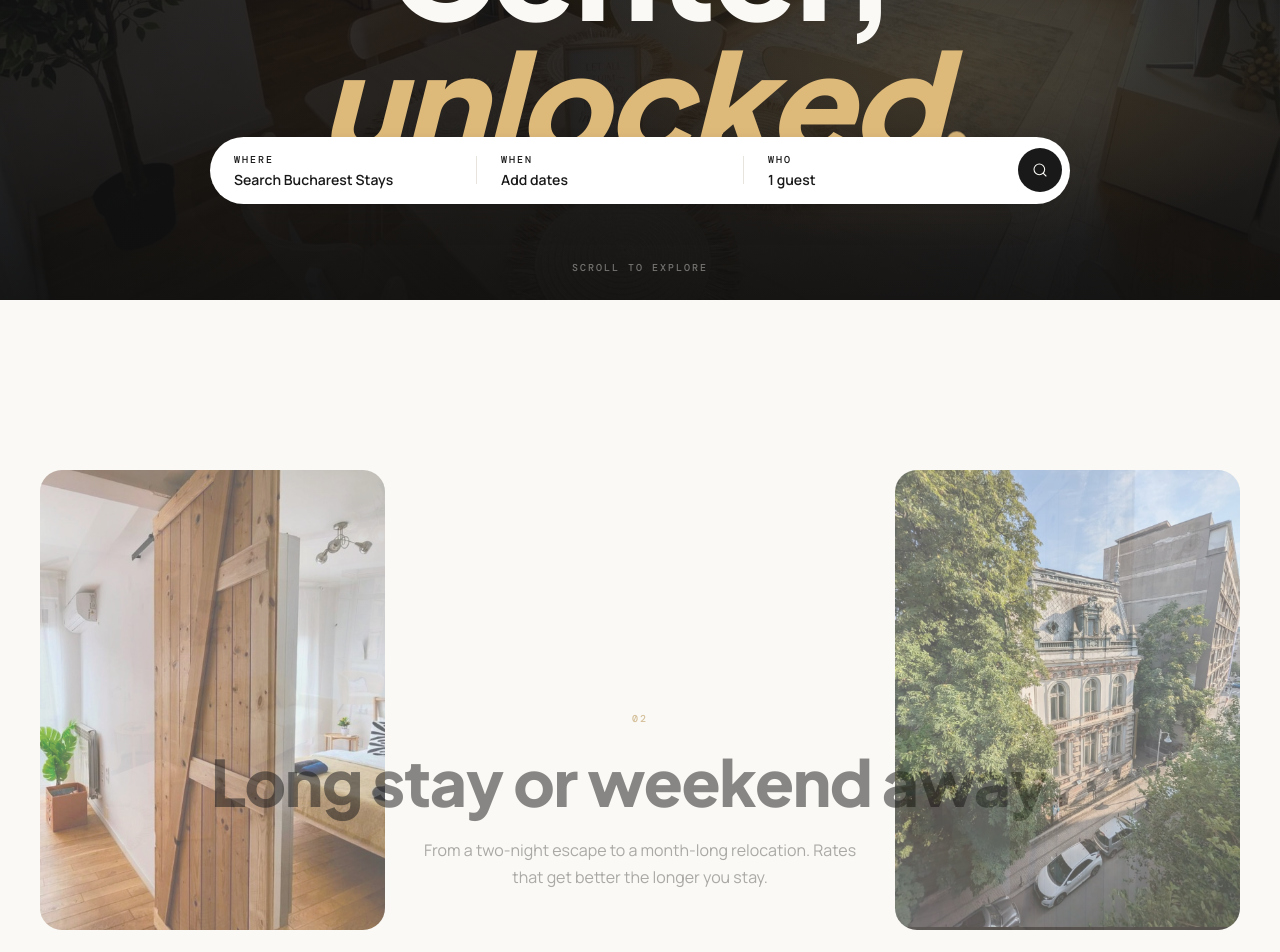
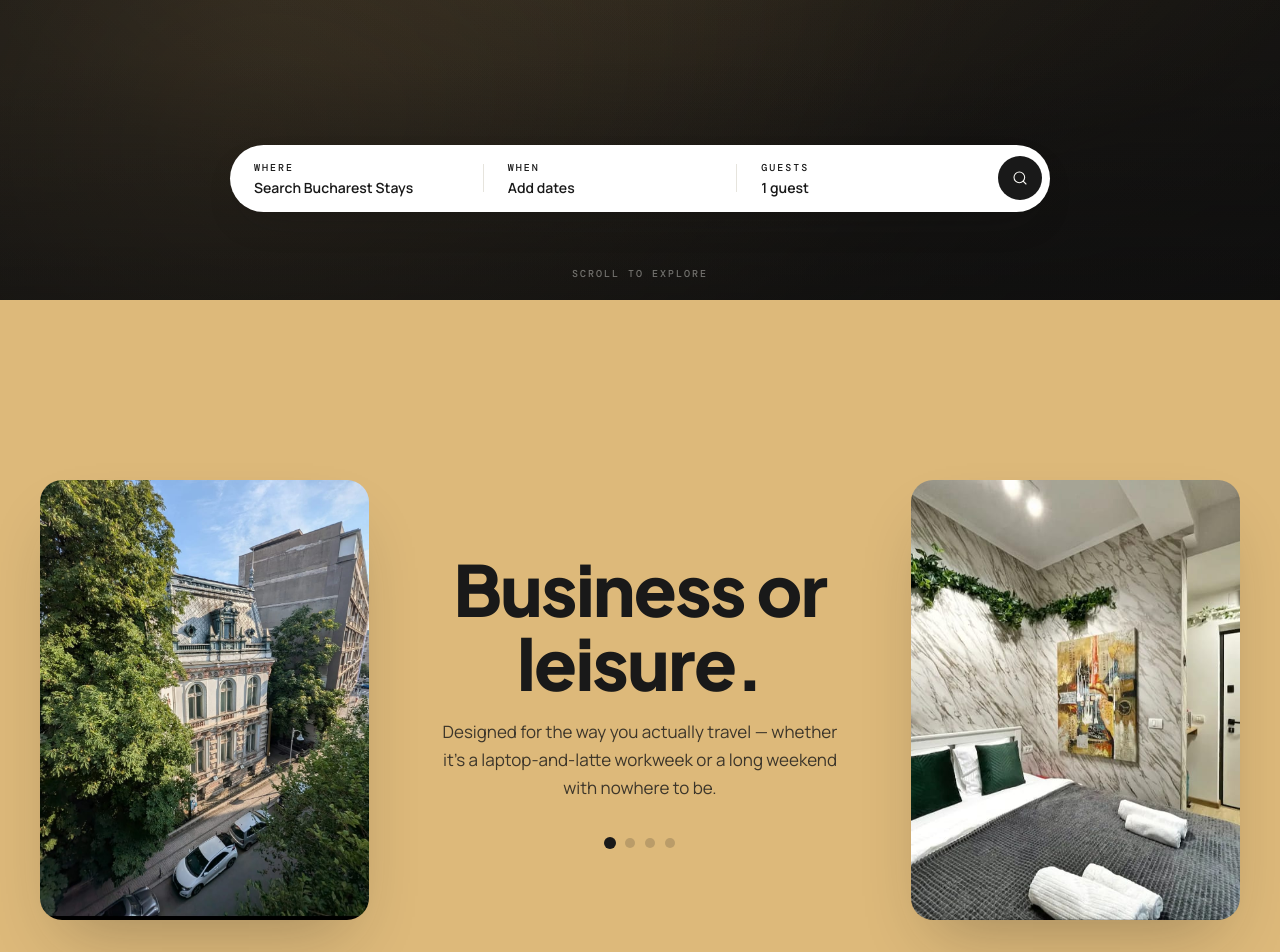
Before and after one commit to bertirfi/avexa-stays, a Next.js app: page / in a window 1280 px wide. Shown: the part 500-1452 px from the top of the page. Built offline with nearby package versions, Linux system fonts and the light colour scheme.

Commit message:
feat: hero abstract gradient bg + 50px title, editorial 400vh scroll-pinned section, locations carousel drag+gradient cards, centered footer wordmark, profile top padding, pill label Guests

```diff
--- a/components/profile/ProfileApp.tsx
+++ b/components/profile/ProfileApp.tsx
@@ -93,7 +93,7 @@ export function ProfileApp() {
   }
 
   return (
-    <div className="min-h-[calc(100vh-68px)] bg-cream px-4 pt-7 pb-15 min-[641px]:px-5 min-[641px]:pt-10 min-[641px]:pb-20 min-[981px]:px-6 min-[981px]:pt-14 min-[981px]:pb-25">
+    <div className="min-h-[calc(100vh-68px)] bg-cream px-4 pt-28 pb-15 min-[641px]:px-5 min-[641px]:pt-28 min-[641px]:pb-20 min-[981px]:px-6 min-[981px]:pt-32 min-[981px]:pb-25">
       <div className="mx-auto max-w-[720px]">
         {/* Header */}
         <div className="mb-8 flex items-center gap-3.5 sm:mb-11 sm:gap-5">
--- a/components/search/SearchPill.tsx
+++ b/components/search/SearchPill.tsx
@@ -146,7 +146,7 @@ export function SearchPill({ pillId, variant = 'hero', className }: SearchPillPr
           onClick={() => toggle('guests')}
           className={cn(fieldBase, open('guests') && 'bg-cream')}
         >
-          <span className="font-mono-label text-ink">Who</span>
+          <span className="font-mono-label text-ink">Guests</span>
           <span className="text-sm font-semibold text-ink">{guestSummary(guests)}</span>
         </button>
 
--- a/components/sections/Editorial.tsx
+++ b/components/sections/Editorial.tsx
@@ -1,161 +1,162 @@
 'use client';
 
 import Image from 'next/image';
-import { useRef } from 'react';
-import { motion, useScroll, useTransform } from 'motion/react';
-import { Reveal } from '@/components/Reveal';
+import { useEffect, useRef, useState } from 'react';
+import { cn } from '@/lib/cn';
 
-const steps = [
+const STEPS = [
   {
-    eyebrow: '01',
     title: 'Business or leisure.',
-    body: 'Designed for the way you actually travel — whether it\'s a laptop-and-latte workweek or a long weekend with nowhere to be.',
-    image: '/listing-photos/00-cover.jpeg',
+    sub: 'Designed for the way you actually travel — whether it\'s a laptop-and-latte workweek or a long weekend with nowhere to be.',
   },
   {
-    eyebrow: '02',
     title: 'Long stay or weekend away.',
-    body: 'From a two-night escape to a month-long relocation. Rates that get better the longer you stay.',
-    image: '/listing-photos/09-hallway.jpeg',
+    sub: 'From a two-night escape to a month-long relocation. Rates that get better the longer you stay.',
   },
   {
-    eyebrow: '03',
     title: 'The city, on your terms.',
-    body: 'Walkable nightlife or a quiet residential street — pick the corner of Bucharest that fits the trip.',
-    image: '/listing-photos/30-living-room.jpeg',
+    sub: 'Walkable nightlife or a quiet residential street — pick the corner of Bucharest that fits the trip.',
   },
   {
-    eyebrow: '04',
     title: 'No front desk. No friction. No compromise.',
-    body: 'Six neighborhoods. Dozens of spaces. One membership that unlocks them all.',
-    image: '/listing-photos/33-open-streets.jpeg',
+    sub: 'Six neighborhoods. Dozens of spaces. One membership that unlocks them all.',
   },
 ];
 
+const LEFT_IMAGES = [
+  '/listing-photos/30-living-room.jpeg',
+  '/listings/202/00-cover.jpeg',
+  '/listings/301/00-cover.jpeg',
+  '/listings/304/00-cover.jpeg',
+];
+
+const RIGHT_IMAGES = [
+  '/listings/101/00-cover.jpeg',
+  '/listing-photos/09-hallway.jpeg',
+  '/listings/203/00-cover.jpeg',
+  '/listing-photos/33-open-streets.jpeg',
+];
+
 export function Editorial() {
-  const ref = useRef<HTMLDivElement>(null);
-  const { scrollYProgress } = useScroll({
-    target: ref,
-    offset: ['start start', 'end end'],
-  });
+  const tunnelRef = useRef<HTMLDivElement>(null);
+  const [current, setCurrent] = useState(0);
 
-  // Pick which step is highlighted based on scroll progress
-  const activeIndex = useTransform(scrollYProgress, [0, 1], [0, steps.length - 0.001]);
+  useEffect(() => {
+    function onScroll() {
+      const tunnel = tunnelRef.current;
+      if (!tunnel) return;
+      const scrollable = tunnel.offsetHeight - window.innerHeight;
+      if (scrollable <= 0) {
+        setCurrent(0);
+        return;
+      }
+      const scrolled = -tunnel.getBoundingClientRect().top;
+      const progress = Math.max(0, Math.min(1, scrolled / scrollable));
+      const idx = Math.min(STEPS.length - 1, Math.floor(progress * STEPS.length));
+      setCurrent((c) => (c === idx ? c : idx));
+    }
+    const handler = () => requestAnimationFrame(onScroll);
+    window.addEventListener('scroll', handler, { passive: true });
+    window.addEventListener('resize', handler);
+    onScroll();
+    return () => {
+      window.removeEventListener('scroll', handler);
+      window.removeEventListener('resize', handler);
+    };
+  }, []);
+
+  function goToStep(i: number) {
+    const tunnel = tunnelRef.current;
+    if (!tunnel) return;
+    const scrollable = tunnel.offsetHeight - window.innerHeight;
+    const top = window.scrollY + tunnel.getBoundingClientRect().top;
+    window.scrollTo({ top: top + scrollable * ((i + 0.5) / STEPS.length), behavior: 'smooth' });
+  }
 
   return (
-    <section
-      ref={ref}
-      id="editorial"
-      className="relative bg-cream"
-      style={{ height: `${steps.length * 100}vh` }}
+    <section id="editorial" className="bg-gold text-ink">
+      <div ref={tunnelRef} className="relative" style={{ height: '400vh' }}>
+        <div className="sticky top-0 flex h-screen items-center overflow-hidden">
+          <div
+            className="mx-auto grid w-full max-w-[1400px] grid-cols-1 items-center gap-10 px-6 md:grid-cols-[1fr_1.4fr_1fr] md:px-10"
+            style={{ minHeight: 520 }}
           >
-      <div className="sticky top-0 flex h-screen items-center overflow-hidden">
-        <div className="mx-auto grid w-full max-w-[1400px] grid-cols-1 items-center gap-12 px-6 md:grid-cols-[1fr_1.2fr_1fr] md:px-10">
-          {/* Left image stack */}
-          <div className="relative hidden aspect-[3/4] w-full md:block">
-            {steps.map((s, i) => (
-              <motion.div
-                key={s.title}
-                style={{
-                  opacity: useTransform(activeIndex, (v) =>
-                    Math.max(0, 1 - Math.abs(v - i) * 1.2),
-                  ),
-                }}
-                className="absolute inset-0"
-              >
+            {/* LEFT images */}
+            <div className="relative hidden aspect-[3/4] overflow-hidden rounded-[22px] shadow-[0_32px_64px_-24px_rgba(25,25,25,.3)] md:block">
+              {LEFT_IMAGES.map((src, i) => (
                 <Image
-                  src={s.image}
+                  key={src}
+                  src={src}
                   alt=""
                   fill
-                  sizes="(min-width: 768px) 30vw, 100vw"
-                  className="rounded-card object-cover"
+                  sizes="(min-width:768px) 28vw, 0px"
+                  className={cn(
+                    'object-cover transition-all duration-700 ease-[var(--ease-snap)]',
+                    i === current ? 'scale-100 opacity-100' : 'scale-[1.04] opacity-0',
+                  )}
                 />
-              </motion.div>
               ))}
             </div>
 
-          {/* Centered text */}
-          <div className="text-center">
-            {steps.map((s, i) => (
-              <motion.div
+            {/* CENTER text */}
+            <div className="relative flex min-h-[400px] flex-col items-center justify-center text-center">
+              <div className="relative w-full">
+                {STEPS.map((s, i) => (
+                  <div
                     key={s.title}
-                style={{
-                  opacity: useTransform(activeIndex, (v) =>
-                    Math.max(0, 1 - Math.abs(v - i) * 1.5),
-                  ),
-                  y: useTransform(activeIndex, (v) => (v - i) * -32),
-                }}
-                className="absolute inset-x-0"
+                    className={cn(
+                      'flex flex-col items-center justify-center transition-all duration-[550ms] ease-[var(--ease-snap)]',
+                      i === current
+                        ? 'relative translate-y-0 opacity-100'
+                        : 'pointer-events-none absolute inset-0 translate-y-6 opacity-0',
+                    )}
                   >
-                <p className="font-mono-label mb-6 text-gold-dark">{s.eyebrow}</p>
                     <h2
                       className="font-display"
-                  style={{ fontSize: 'clamp(36px, 5vw, 72px)' }}
+                      style={{ fontSize: 'clamp(42px, 5.5vw, 72px)', lineHeight: 1.05, letterSpacing: '-0.02em' }}
                     >
                       {s.title}
                     </h2>
-                <p className="mx-auto mt-6 max-w-md text-ink/70">{s.body}</p>
-              </motion.div>
+                    <p className="mt-[18px] max-w-[400px] text-[17px] leading-[1.65] text-ink-80">{s.sub}</p>
+                  </div>
                 ))}
+              </div>
 
-            {/* Step indicator dots */}
-            <div className="absolute inset-x-0 -bottom-32 flex justify-center gap-2">
-              {steps.map((_, i) => (
-                <motion.span
+              {/* Dots */}
+              <div className="mt-9 flex gap-2.5">
+                {STEPS.map((_, i) => (
+                  <button
                     key={i}
-                  style={{
-                    width: useTransform(activeIndex, (v) =>
-                      Math.abs(v - i) < 0.5 ? 24 : 8,
-                    ),
-                  }}
-                  className="h-2 rounded-full bg-ink/30 transition-all"
+                    type="button"
+                    onClick={() => goToStep(i)}
+                    aria-label={`Go to step ${i + 1}`}
+                    className={cn(
+                      'size-2.5 rounded-full bg-ink transition-all duration-300',
+                      i === current ? 'scale-[1.2] opacity-100' : 'opacity-[0.18] hover:opacity-60',
+                    )}
                   />
                 ))}
               </div>
             </div>
 
-          {/* Right image stack */}
-          <div className="relative hidden aspect-[3/4] w-full md:block">
-            {steps.map((s, i) => {
-              const next = steps[(i + 1) % steps.length];
-              return (
-                <motion.div
-                  key={s.title + '-r'}
-                  style={{
-                    opacity: useTransform(activeIndex, (v) =>
-                      Math.max(0, 1 - Math.abs(v - i) * 1.2),
-                    ),
-                  }}
-                  className="absolute inset-0"
-                >
+            {/* RIGHT images */}
+            <div className="relative hidden aspect-[3/4] overflow-hidden rounded-[22px] shadow-[0_32px_64px_-24px_rgba(25,25,25,.3)] md:block">
+              {RIGHT_IMAGES.map((src, i) => (
                 <Image
-                    src={next.image}
+                  key={src}
+                  src={src}
                   alt=""
                   fill
-                    sizes="(min-width: 768px) 30vw, 100vw"
-                    className="rounded-card object-cover"
+                  sizes="(min-width:768px) 28vw, 0px"
+                  className={cn(
+                    'object-cover transition-all duration-700 ease-[var(--ease-snap)]',
+                    i === current ? 'scale-100 opacity-100' : 'scale-[1.04] opacity-0',
+                  )}
                 />
-                </motion.div>
-              );
-            })}
+              ))}
             </div>
           </div>
         </div>
-
-      {/* Mobile fallback: stacked cards */}
-      <div className="md:hidden">
-        {steps.map((s, i) => (
-          <Reveal key={s.title} direction="up" delay={i * 0.05}>
-            <div className="border-t border-gray-line bg-cream px-6 py-20">
-              <p className="font-mono-label mb-4 text-gold-dark">{s.eyebrow}</p>
-              <h2 className="font-display text-4xl">{s.title}</h2>
-              <p className="mt-4 text-ink/70">{s.body}</p>
-              <div className="relative mt-8 aspect-[3/4] w-full overflow-hidden rounded-card">
-                <Image src={s.image} alt="" fill sizes="100vw" className="object-cover" />
-              </div>
-            </div>
-          </Reveal>
-        ))}
       </div>
     </section>
   );
--- a/components/sections/Hero.tsx
+++ b/components/sections/Hero.tsx
@@ -7,25 +7,44 @@ export function Hero() {
   return (
     <section
       id="top"
-      className="relative isolate flex min-h-[100svh] flex-col items-center justify-center overflow-visible bg-ink text-cream"
+      className="relative flex min-h-[100svh] flex-col items-center justify-center overflow-visible bg-ink px-6 text-cream"
     >
-      {/* Video placeholder — drop /public/hero.mp4 later */}
-      <div aria-hidden className="absolute inset-0 -z-10 overflow-hidden">
-        <div className="absolute inset-0 bg-[url('/listing-photos/00-cover.jpeg')] bg-cover bg-center opacity-25" />
+      {/* Abstract animated gradient background (no photo) */}
+      <div aria-hidden className="absolute inset-0 z-0 overflow-hidden">
         <div
           className="absolute inset-0"
           style={{
             background:
-              'radial-gradient(ellipse 60% 40% at 30% 30%, rgba(221,185,122,.18), transparent 60%), radial-gradient(ellipse 50% 40% at 75% 70%, rgba(176,136,64,.22), transparent 60%), linear-gradient(180deg, rgba(15,15,15,.55) 0%, rgba(15,15,15,.25) 35%, rgba(15,15,15,.5) 75%, rgba(15,15,15,.85) 100%)',
+              'radial-gradient(ellipse 50% 80% at 20% 60%, rgba(201,160,94,.12), transparent),' +
+              'radial-gradient(ellipse 60% 50% at 80% 30%, rgba(201,160,94,.08), transparent),' +
+              'radial-gradient(ellipse 40% 40% at 50% 50%, rgba(201,160,94,.05), transparent),' +
+              'linear-gradient(160deg,#1a1a1a 0%,#0f0f0f 100%)',
+          }}
+        />
+        <div
+          className="absolute -inset-[20%] [animation:drift_18s_ease-in-out_infinite_alternate]"
+          style={{
+            background:
+              'radial-gradient(circle at 30% 70%, rgba(201,160,94,.18), transparent 50%),' +
+              'radial-gradient(circle at 70% 40%, rgba(140,106,54,.12), transparent 50%)',
+            filter: 'blur(60px)',
+          }}
+        />
+        <div
+          className="absolute inset-0"
+          style={{
+            background:
+              'radial-gradient(ellipse 70% 60% at 50% 45%, transparent, rgba(15,15,15,.4) 80%),' +
+              'linear-gradient(0deg, rgba(15,15,15,.5), transparent 30%)',
           }}
         />
       </div>
 
       {/* Headline */}
-      <div className="mx-auto max-w-[1200px] px-6 pt-40 text-center md:pt-32">
-        <motion.h1
+      <div className="relative z-10 mx-auto max-w-[1200px] text-center">
+        <h1
           className="font-display"
-          style={{ fontSize: 'clamp(56px, 11vw, 168px)' }}
+          style={{ fontSize: 'clamp(36px, 6vw, 52px)', lineHeight: 1.05, letterSpacing: '-0.02em' }}
         >
           <motion.span
             initial={{ opacity: 0, y: 46 }}
@@ -38,24 +57,24 @@ export function Hero() {
           <motion.span
             initial={{ opacity: 0, y: 46 }}
             animate={{ opacity: 1, y: 0 }}
-            transition={{ duration: 0.9, delay: 0.2, ease: [0.16, 1, 0.3, 1] }}
+            transition={{ duration: 0.9, delay: 0.18, ease: [0.16, 1, 0.3, 1] }}
             className="inline-block italic text-gold"
           >
             unlocked
             <span
               aria-hidden
-              className="inline-block size-[0.14em] -translate-y-[0.04em] translate-x-[0.04em] rounded-full bg-gold align-baseline pulse-dot"
+              className="ml-1 inline-block size-[0.14em] translate-y-[0.18em] rounded-full bg-gold pulse-dot"
             />
           </motion.span>
-        </motion.h1>
+        </h1>
       </div>
 
-      {/* Search pill anchored near bottom of hero */}
+      {/* Hero search pill (bottom) */}
       <motion.div
         initial={{ opacity: 0, y: 24 }}
         animate={{ opacity: 1, y: 0 }}
-        transition={{ duration: 1, delay: 0.85, ease: [0.16, 1, 0.3, 1] }}
-        className="absolute inset-x-0 bottom-24 z-10 mx-auto flex justify-center px-6"
+        transition={{ duration: 1, delay: 0.7, ease: [0.16, 1, 0.3, 1] }}
+        className="absolute bottom-[88px] left-1/2 z-[100] w-[min(820px,calc(100%-48px))] -translate-x-1/2"
       >
         <SearchPill pillId="hero" variant="hero" />
       </motion.div>
@@ -64,8 +83,8 @@ export function Hero() {
       <motion.span
         initial={{ opacity: 0 }}
         animate={{ opacity: 1 }}
-        transition={{ duration: 1, delay: 1.5 }}
-        className="font-mono-label absolute bottom-6 left-1/2 -translate-x-1/2 text-cream/40"
+        transition={{ duration: 1, delay: 1.4 }}
+        className="font-mono-label absolute bottom-[18px] left-1/2 -translate-x-1/2 text-[10px] tracking-[0.25em] text-cream/40"
       >
         Scroll to explore
       </motion.span>
```
Also changed, not shown: components/chrome/Footer.tsx (+9 -3 lines), components/sections/LocationsCarousel.tsx (+128 -61 lines). Lines whose indentation alone changed are shown as unchanged.
